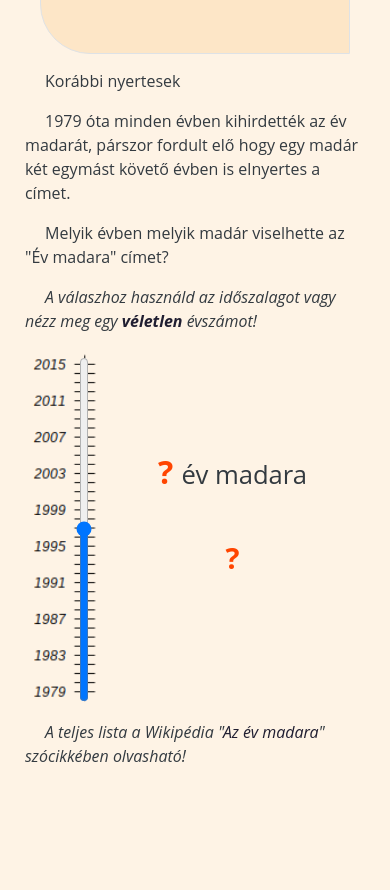
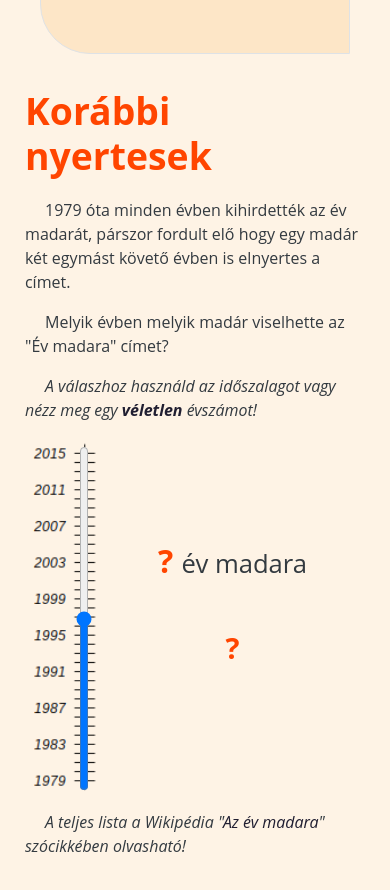
Before and after one commit to Kpatrik2005/python2021, a plain HTML site: page html2021/Informatikai_ism_forrasok_K2121/3. Weboldalak kódolása és adatbázis-kezelés/web-forras/evmadara.html in a window 390 px wide. Shown: the part 6943-7833 px from the top of the page. Before the commit the page ends 7767 px from the top, so only its background shows below. Drawn offline with Linux system fonts and the light colour scheme.

Commit message:
htmlkesz

```diff
--- a/html2021/Informatikai_ism_forrasok_K2121/3. Weboldalak kódolása és adatbázis-kezelés/web-forras/evmadara.html
+++ b/html2021/Informatikai_ism_forrasok_K2121/3. Weboldalak kódolása és adatbázis-kezelés/web-forras/evmadara.html
@@ -17,7 +17,7 @@
 
   <div class="container-fluid">
     <header class="row">
-      <img src="kepek/vonulas.jpg" class="img-fluid w-100">
+      <img src="kepek/vonulas.jpg" alt="Vonulás" class="img-fluid w-100">
     </header>
 
     <nav class="navbar navbar-expand-lg navbar-dark bg-dark">
@@ -154,17 +154,17 @@
         </div>
       </div>
 
-      <div id="regen" class="col-md-4 col-xl-4 nyertes">
-        <p>Korábbi nyertesek</p>
+      <div id="regen" class="col-md-6 col-xl-4 nyertes">
+        <h2>Korábbi nyertesek</h2>
         <p>1979 óta minden évben kihirdették az év madarát, párszor fordult elő hogy egy madár két egymást követő évben is elnyertes a címet.</p>
         <p>Melyik évben melyik madár viselhette az "Év madara" címet?</p>
         <p class="font-italic">A válaszhoz használd az időszalagot vagy nézz meg egy <span id="velGomb" onclick="veletlen();">véletlen</span> évszámot!</p>
         <div id="evszalag">
-          <input type="range" id="ev" min="1979" max="2021" title="Válassz évet!">
+          <input type="range" onchange="Frissit();" id="ev" min="1979" max="2015" title="Válassz évet!">
         </div>
         <div id="nevjegy">
           <h2><span id="evszam">?</span> <small> év madara</small></h2>
-          <h3>?</h3>
+          <h3 id="madar">?</h3>
         </div>
         <br style="clear: both;">
         <p class="font-italic">A teljes lista a Wikipédia "<a href="https://hu.wikipedia.org/wiki/Az_%C3%A9v_madara" target="_blank">Az év madara</a>" szócikkében olvasható!</p>
```
Also changed, not shown: 2 other files.
